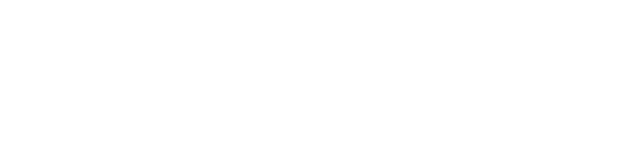
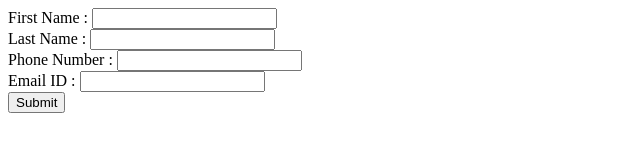
Before and after one commit to acciojob/form-login-2-Pranshu-007, a website: page main.html in a window 1280 px wide. Shown: the whole page, without its empty margins (0-640 px from the left). Drawn offline with Linux system fonts and the light colour scheme.

Commit message:
created a submission

```diff
--- a/main.html
+++ b/main.html
@@ -10,6 +10,13 @@
 	<!-- the entire body must be written by student -->
     <script type="text/javascript" src="./script.js">
 </script>
+	<form onsubmit="handleSubmit()">
+		First Name : <input id="fname"><br>
+		Last Name : <input id="lname"><br>
+		Phone Number : <input id="number"><br>
+		Email ID : <input id="email"><br>
+		<button onclick=(handleSubmit)>Submit</button>
+	</form>
 
 </body>
 
--- a/script.js
+++ b/script.js
@@ -1 +1,16 @@
 //your JS code here. If required.
+// alert(` First Name: John Last Name: Doe Phone Number: 1234567890 Email ID: john.doe@example.com`)
+function handleSubmit(){
+	let fname = document.getElementById("fname");
+	let lname = document.getElementById("lname");
+	let number = document.getElementById("number");
+	let email = document.getElementById("email");
+
+	const firstname = fname.value;
+	const lastname = lname.value;
+	const phonenumber = number.value;
+	const emailid = email.value;
+
+	alert(` First Name: ${firstname} Last Name: ${lastname} Phone Number: ${phonenumber} Email ID: ${emailid}`)
+
+}
```
